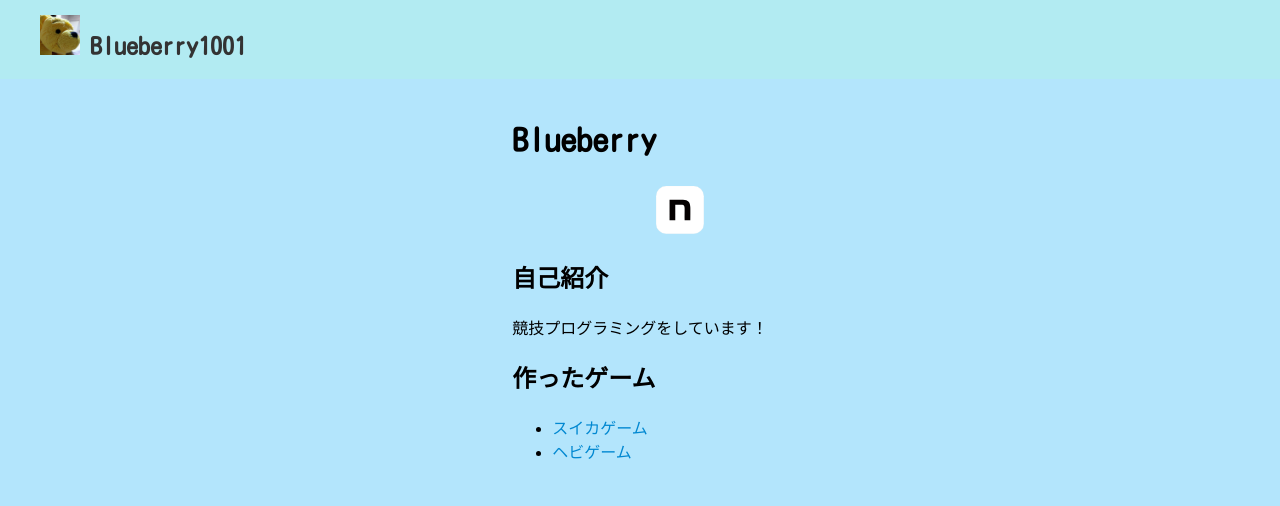
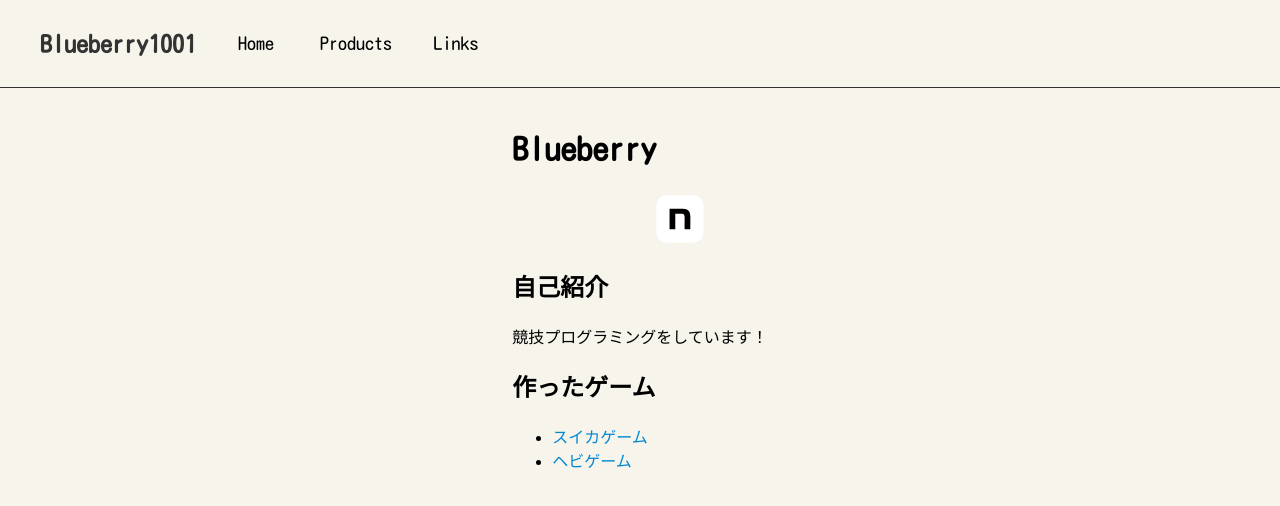
Before and after one commit to blueberry1001/blueberry1001.github.io, a React (Vite) app: page /#/ in a window 1280 px wide. Shown: the top 506 px of the page. Built offline with nearby package versions, Linux system fonts and the light colour scheme; some icons are missing.

Commit message:
ヘッダーを作った、背景色を変えた

```diff
--- a/src/Header.css
+++ b/src/Header.css
@@ -1,29 +1,33 @@
 /* ヘッダー全体のスタイル */
 header {
-  background-color: #b2ebf2; /* 背景色 */
-  padding: 15px 0; /* 上下の余白 */
-  width: 100%; /* 幅を100%にする */
+  border-bottom: #333 1.5px solid;
+  background-color: #f6f4eb; /* 背景色 */
 }
 
 /* ヘッダーの中身のスタイル */
 .header-inner {
-  display: flex; /* 横並びにする */
+  display: flex; /* 要素を横並びにする */
   justify-content: space-between; /* 要素を左右に配置 */
   align-items: center; /* 要素を上下中央に配置 */
   max-width: 1200px; /* 最大幅 */
-  margin: 0 auto; /* 中央寄せ */
-  padding: 0 20px; /* 左右の余白 */
+  margin: 0 auto;
+  padding: auto;
+}
+.page-link {
+  border: #333 solid 0px;
+  border-radius: 10px;
+  padding-top: 10px;
+  padding-bottom: 10px;
+  margin: 20px;
+  margin-right: auto;
+  width: 80px;
+  text-align: center;
+  color: black;
 }
 .site-title {
   font-size: 24px; /* フォントサイズ */
   font-weight: bold; /* 太字 */
   color: #333; /* テキスト色 */
-}
-
-/* ロゴエリアのスタイル */
-.logo-area {
-  display: flex; /* 要素を横並びにする */
-  align-items: center; /* 要素を上下中央に配置 */
 }
 
 /* ロゴ画像のスタイル */
@@ -33,6 +37,7 @@ header {
   margin-right: 10px; /* ロゴとサイトタイトルの間の余白 */
 }
 .logo-link {
+  display: flex; /* 要素を横並びにする */
   font-size: large; /* フォントサイズ */
   text-decoration: none; /* リンクの下線を消す */
   align-items: center; /* 要素を上下中央に配置 */
--- a/src/Header.tsx
+++ b/src/Header.tsx
@@ -3,12 +3,26 @@ const Header = () => {
   return (
     <header className="header">
       <div className="header-inner">
-        <div className="logo-area">
-          <a className="logo-link" href="/">
-            <img alt="サイトロゴ" className="logo-image" src="./icon.png" />
-            <span className="site-title">Blueberry1001</span>
+        <a className="logo-link">
+          <a href="/#/">
+            <div className="site-title">Blueberry1001</div>
           </a>
-        </div>
+          <a href="/#/">
+            <div className="page-link">
+              <div>Home</div>
+            </div>
+          </a>
+          <a href="/#/prime">
+            <div className="page-link">
+              <div>Products</div>
+            </div>
+          </a>
+          <a href="/#/links">
+            <div className="page-link">
+              <div>Links</div>
+            </div>
+          </a>
+        </a>
       </div>
     </header>
   );
--- a/src/index.css
+++ b/src/index.css
@@ -6,7 +6,7 @@
   font-size: 16px;
   color-scheme: dark;
   color: black;
-  background-color: #b3e5fc;
+  background-color: #f6f4eb;
 }
 
 a {
```
